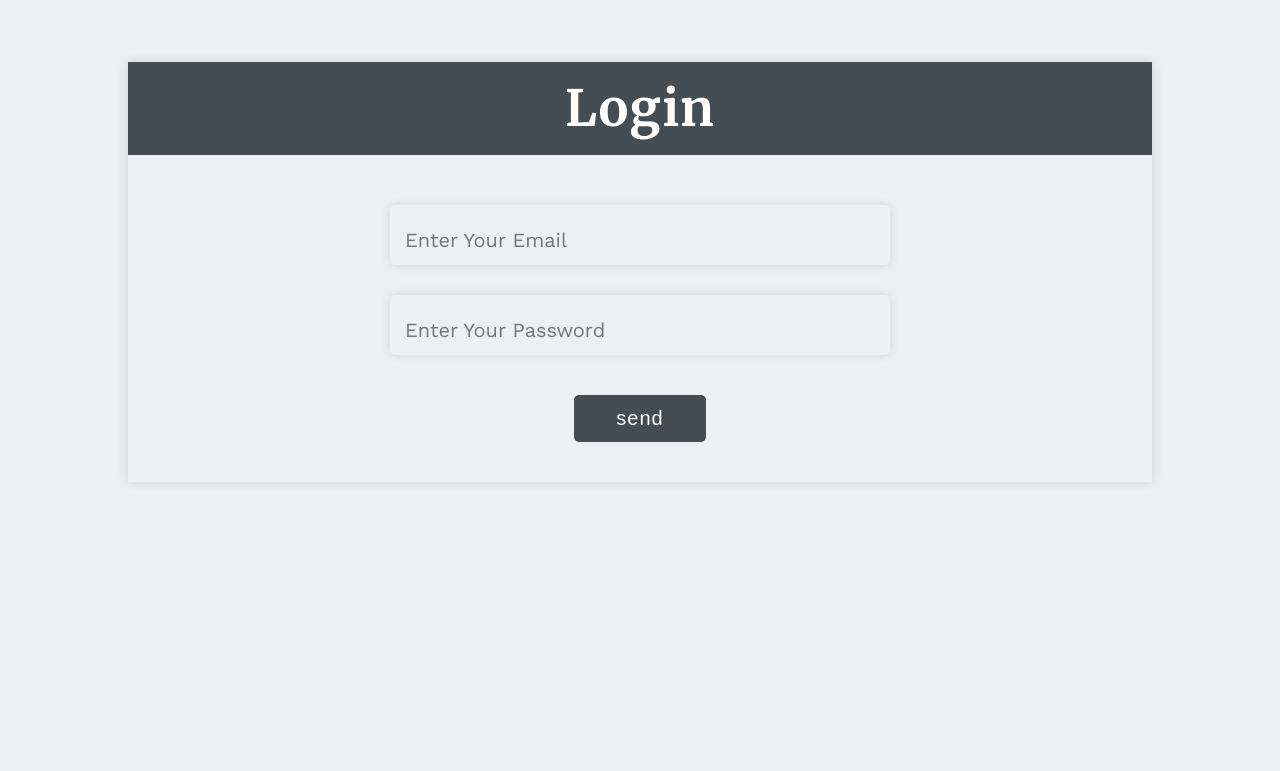
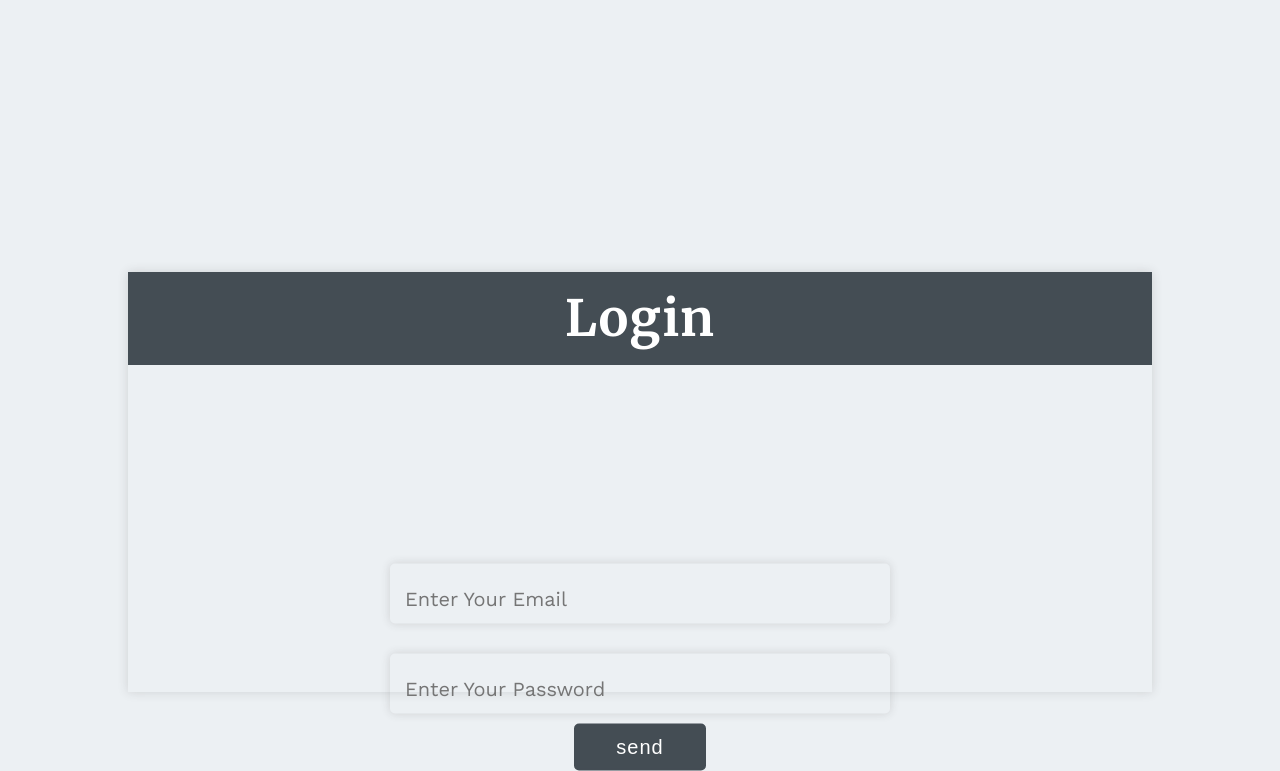
Before and after one commit to NidhiSharma63/my-portfolio, a React (Create React App) app: page /login in a window 1280 px wide. Shown: the part 106-877 px from the top of the page. Before the commit the page ends 800 px from the top, so only its background shows below. Built offline with nearby package versions, Linux system fonts and the light colour scheme; no server answers.

Commit message:
Error page added

```diff
--- a/src/assets/css/main.css
+++ b/src/assets/css/main.css
@@ -1135,6 +1135,22 @@
     gap: 4rem;
   }
 }
+div {
+  display: flex;
+  align-items: center;
+  justify-content: center;
+  flex-direction: column;
+  transform: translate(0%, 50%);
+}
+div p {
+  font-size: var(--fs-md);
+  font-weight: 800;
+  font-family: var(--ff-primary);
+  letter-spacing: 0.1rem;
+  color: var(--primary-cl);
+  text-align: center;
+}
+
 * {
   margin: 0;
   padding: 0;
--- /dev/null
+++ b/src/assets/scss/_ErrorPage.scss
@@ -0,0 +1,7 @@
+div{
+  @include flex($alignItems:center,$justifyContent:center,$flexDirection:column);
+  transform: translate(0%,50%);
+  p{
+    @include heading
+  }
+}
--- a/src/assets/scss/main.scss
+++ b/src/assets/scss/main.scss
@@ -8,6 +8,7 @@
 @import './process';
 @import './work';
 @import './contact';
+@import './ErrorPage';
 
 *{
   margin: 0;
--- a/src/components/Admin.jsx
+++ /dev/null
@@ -1,5 +0,0 @@
-import React from "react";
-
-export const Admin = () => {
-  return <div>Admin</div>;
-};
--- /dev/null
+++ b/src/components/Notfound/Errorpage.jsx
@@ -0,0 +1,11 @@
+import React from "react";
+
+const Errorpage = () => {
+  return (
+    <div>
+      <p>Page does not exist</p>
+    </div>
+  );
+};
+
+export default Errorpage;
--- a/src/components/auth/Login.jsx
+++ b/src/components/auth/Login.jsx
@@ -1,4 +1,4 @@
-import React, { useState } from "react";
+import React, { useState, useEffect } from "react";
 import "./../../assets/css/main.css";
 import APP_ENDPOINTS from "src/constant/App_And_Point";
 
@@ -14,6 +14,13 @@ const Login = () => {
   const navigate = useNavigate();
   const [error, setError] = useState("");
   const { initialValuesForAdmin } = useInitialValues();
+
+  useEffect(() => {
+    localStorage.getItem("user") === "admin"
+      ? navigate(APP_ENDPOINTS.ADMIN)
+      : navigate(APP_ENDPOINTS.LOGIN);
+  }, [navigate]);
+
   const handleSubmit = (value) => {
     const { email, password } = value;
     //
--- /dev/null
+++ b/src/components/blog/Markdown.jsx
@@ -0,0 +1,7 @@
+import React from "react";
+
+const Markdown = () => {
+  return <div>Markdown</div>;
+};
+
+export default Markdown;
--- a/src/index.js
+++ b/src/index.js
@@ -6,7 +6,9 @@ import "./assets/css/main.css";
 import Login from "./components/auth/Login";
 import { createBrowserRouter, RouterProvider } from "react-router-dom";
 import APP_ENDPOINTS from "./constant/App_And_Point";
-import { Admin } from "./components/Admin";
+import MarkDown from "./components/blog/Markdown";
+import Errorpage from "./components/Notfound/Errorpage";
+
 const router = createBrowserRouter([
   {
     path: APP_ENDPOINTS.ROOT,
@@ -14,11 +16,17 @@ const router = createBrowserRouter([
   },
   {
     path: "/login",
-    element: <Login />,
+    element:
+      localStorage.getItem("user") === "admin" ? <MarkDown /> : <Login />,
   },
   {
     path: "/admin",
-    element: localStorage.getItem("user") === "admin" ? <Admin /> : <Login />,
+    element:
+      localStorage.getItem("user") === "admin" ? <MarkDown /> : <Login />,
+  },
+  {
+    path: "*",
+    element: <Errorpage />,
   },
 ]);
 
```
